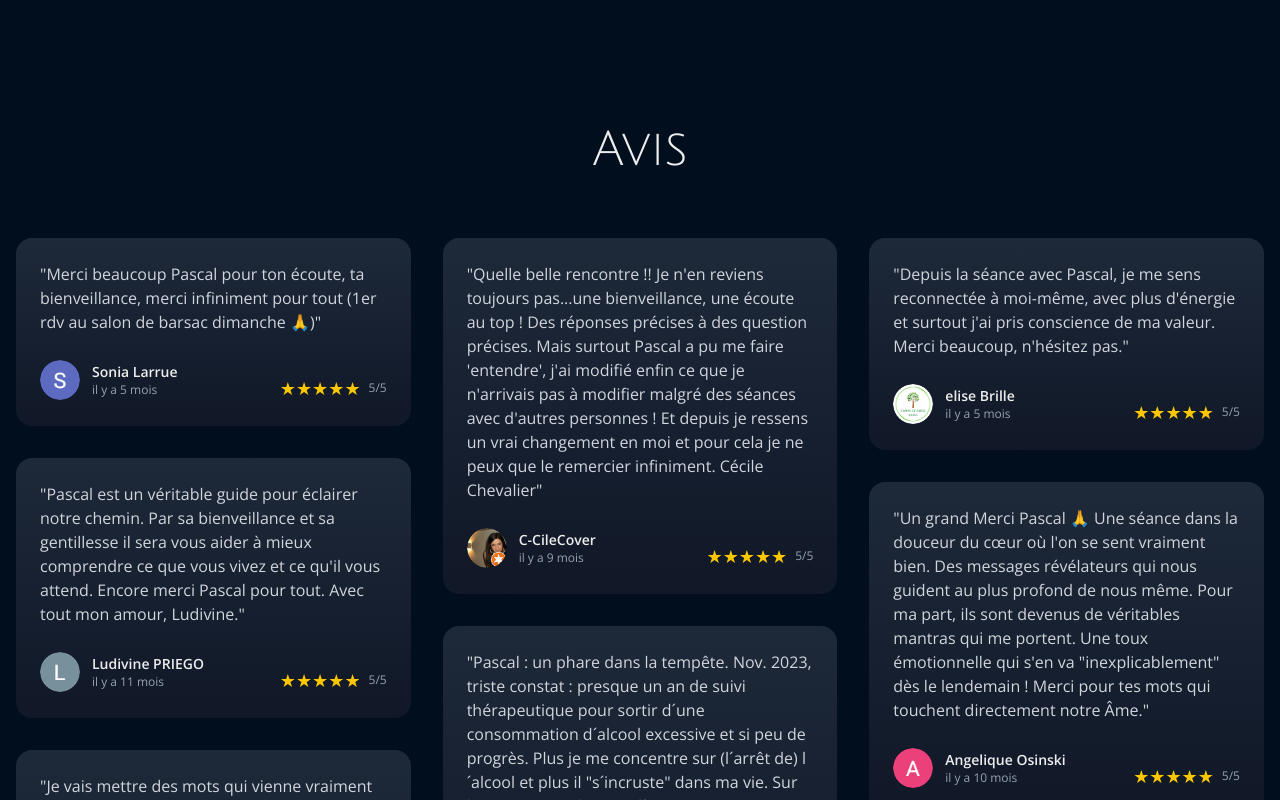
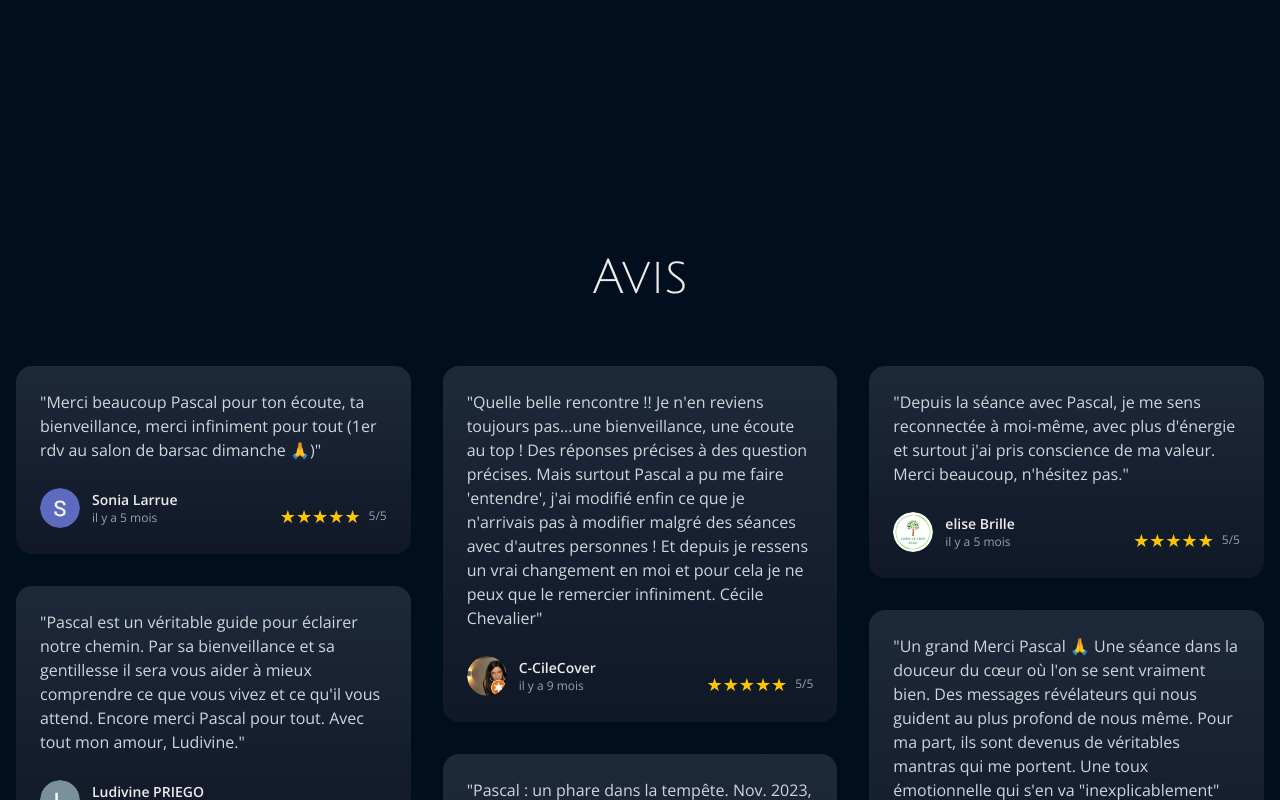
Before and after one commit to vin-dow-s/soulandlight, a Next.js app: page / in a window 1280 px wide. Shown: the part 1980-2780 px from the top of the page. Built offline with nearby package versions, Linux system fonts and the light colour scheme; no server answers; a web font is replaced by a local one.

Commit message:
+Margins

```diff
--- a/src/app/components/sections/About.tsx
+++ b/src/app/components/sections/About.tsx
@@ -5,7 +5,7 @@ const About = () => {
     return (
         <section
             id="a-propos-section"
-            className="body-text flex flex-col lg:w-[75%] sm:w-[90%] w-[95%] mx-auto justify-center items-center sm:my-64 my-16 px-4"
+            className="body-text flex flex-col lg:w-[75%] sm:w-[90%] w-[95%] mx-auto justify-center items-center sm:mt-96 mt-64 px-4"
         >
             <h2
                 id="a-propos"
@@ -13,7 +13,7 @@ const About = () => {
             >
                 À propos
             </h2>
-            <div className="flex flex-col xl:flex-row gap-16 ">
+            <div className="flex flex-col xl:flex-row gap-12">
                 <div className="w-full flex flex-col gap-4 text-center">
                     <Image
                         src="/assets/pascal2.webp"
@@ -24,7 +24,8 @@ const About = () => {
                     />
                     <p className="text-gray-300 text-xs sm:text-sm max-sm:text-center min-[1280px]:text-center text-left">
                         Il n'y a pas de hasard si vous êtes ici… Votre âme
-                        cherche des réponses, une direction, une libération.</p>
+                        cherche des réponses, une direction, une libération.
+                    </p>
                 </div>
                 <div className="flex flex-col gap-4">
                     <p className="text-lg font-semibold">
@@ -42,7 +43,8 @@ const About = () => {
                         spirituel,{" "}
                         <span className="text-white">
                             je vous guide sur votre chemin avec clarté et
-                            bienveillance en mettant ma connexion au service de votre évolution.
+                            bienveillance en mettant ma connexion au service de
+                            votre évolution.
                         </span>
                     </p>
                     {/* <p className="font-semibold my-4">
@@ -52,9 +54,13 @@ const About = () => {
                     </p> */}
                     <p className="text-gray-300">
                         <span className="text-white">
-                            Je vous aide à éclairer votre chemin, à libérer ce qui freine votre épanouissement et à
-                        retrouver votre alignement profond.</span> <br className="sm:hidden" /><br className="sm:hidden" /> Mon approche va
-                        au-delà des prédictions : elle est une invitation à la
+                            Je vous aide à éclairer votre chemin, à libérer ce
+                            qui freine votre épanouissement et à retrouver votre
+                            alignement profond.
+                        </span>{" "}
+                        <br className="sm:hidden" />
+                        <br className="sm:hidden" /> Mon approche va au-delà des
+                        prédictions : elle est une invitation à la
                         transformation, à la reconnexion à votre essence et à
                         votre lumière intérieure.
                     </p>
--- a/src/app/components/sections/Services.tsx
+++ b/src/app/components/sections/Services.tsx
@@ -4,7 +4,7 @@ const Services = () => {
     return (
         <section
             id="services-section"
-            className="body-text flex flex-col w-full max-w-[1300px] mx-auto justify-center items-center sm:my-64 my-32 px-4"
+            className="body-text flex flex-col w-full max-w-[1300px] mx-auto justify-center items-center sm:mt-64 mt-32 px-4"
         >
             {" "}
             <h2
--- a/src/app/components/sections/Testimonials.tsx
+++ b/src/app/components/sections/Testimonials.tsx
@@ -93,7 +93,7 @@ const Testimonials = () => {
     return (
         <section
             id="avis-section"
-            className="body-text flex flex-col w-full mx-auto justify-center items-center sm:my-64 my-32 px-4"
+            className="body-text flex flex-col w-full mx-auto justify-center items-center sm:mt-96 mt-64 px-4"
         >
             <h2
                 id="avis"
```
